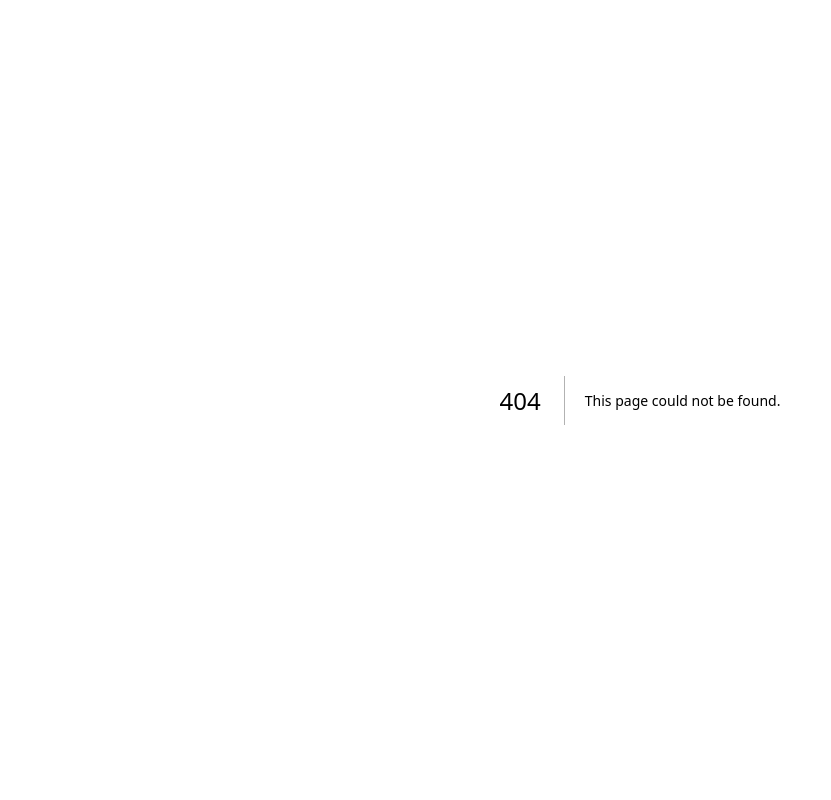
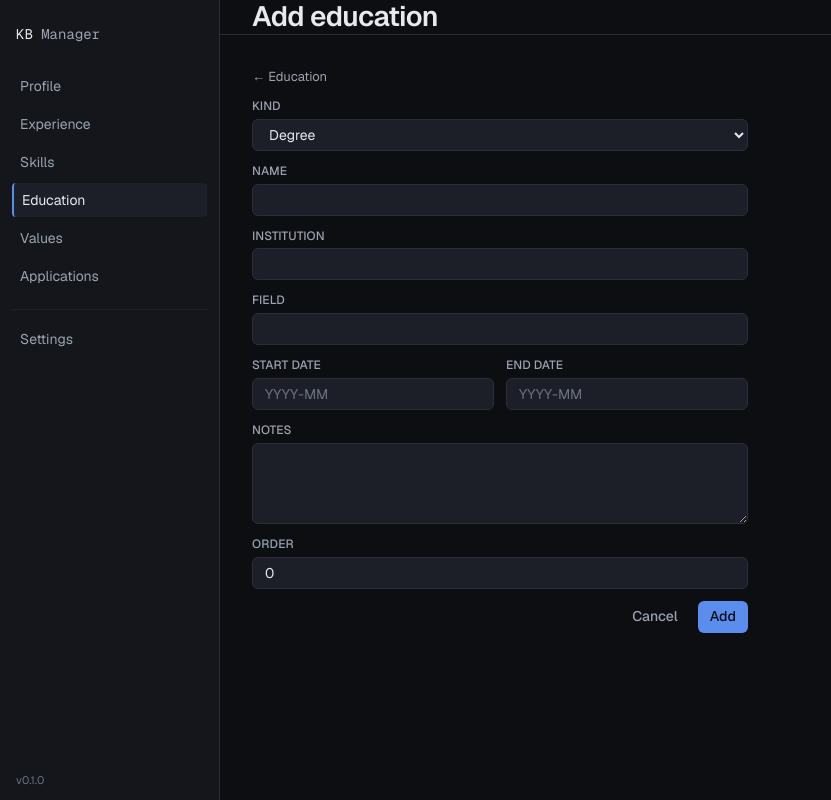
Before and after one commit to gerrit-hpc/cv-template, a Next.js app: page /education/new in a window 1280 px wide. Before the commit this address had no page. Shown: the whole page, without its empty margins (0-831 px from the left). Built offline with nearby package versions, Linux system fonts and the light colour scheme.

Commit message:
phase 3: add Education page (list grouped by kind) + new + form
Co-Authored-By: Claude Sonnet 4.6 <noreply@anthropic.com>

```diff
--- /dev/null
+++ b/app/(shell)/education/education-form.tsx
@@ -0,0 +1,70 @@
+"use client";
+import { useTransition, useState } from "react";
+import { createEducationEntry, updateEducationEntry } from "@/server/actions/education";
+import { Button } from "@/components/ui/button";
+import { FormField } from "@/components/forms/form-field";
+import { FormTextarea } from "@/components/forms/form-textarea";
+import { FormSelect } from "@/components/forms/form-select";
+import { FormDate } from "@/components/forms/form-date";
+import { FormNumber } from "@/components/forms/form-number";
+
+export type EducationEntry = {
+  id: number;
+  kind: "degree" | "certification" | "course";
+  institution: string | null;
+  name: string;
+  field: string | null;
+  startDate: string | null;
+  endDate: string | null;
+  notes: string | null;
+  order: number;
+};
+
+export function EducationForm({
+  entry,
+  onSaved,
+  onCancel,
+}: {
+  entry: EducationEntry | null;
+  onSaved?: () => void;
+  onCancel?: () => void;
+}) {
+  const [pending, start] = useTransition();
+  const [kind, setKind] = useState<EducationEntry["kind"]>(entry?.kind ?? "degree");
+  return (
+    <form
+      action={(fd) =>
+        start(async () => {
+          const r = entry ? await updateEducationEntry(entry.id, fd) : await createEducationEntry(fd);
+          if (r.ok) onSaved?.();
+        })
+      }
+      className="flex flex-col gap-md"
+    >
+      <FormSelect
+        label="Kind"
+        name="kind"
+        value={kind}
+        onChange={(e) => setKind(e.target.value as EducationEntry["kind"])}
+        options={[
+          { value: "degree", label: "Degree" },
+          { value: "certification", label: "Certification" },
+          { value: "course", label: "Course" },
+        ]}
+      />
+      <FormField label="Name" name="name" defaultValue={entry?.name ?? ""} />
+      <FormField label="Institution" name="institution" defaultValue={entry?.institution ?? ""} />
+      {kind === "degree" ? <FormField label="Field" name="field" defaultValue={entry?.field ?? ""} /> : null}
+      <div className="grid grid-cols-2 gap-md">
+        <FormDate label="Start date" name="startDate" defaultValue={entry?.startDate ?? ""} />
+        <FormDate label="End date" name="endDate" defaultValue={entry?.endDate ?? ""} />
+      </div>
+      <FormTextarea label="Notes" name="notes" rows={3} defaultValue={entry?.notes ?? ""} />
+      <FormNumber label="Order" name="order" defaultValue={entry?.order ?? 0} />
+      <div className="flex justify-end gap-sm">
+        {onCancel ? <Button variant="ghost" type="button" onClick={onCancel}>Cancel</Button> : null}
+        <Button type="submit" disabled={pending}>{entry ? "Save" : "Add"}</Button>
+      </div>
+    </form>
+  );
+}
--- /dev/null
+++ b/app/(shell)/education/education-item.tsx
@@ -0,0 +1,25 @@
+"use client";
+import { useState, useTransition } from "react";
+import { deleteEducationEntry } from "@/server/actions/education";
+import { Button } from "@/components/ui/button";
+import { EducationForm, type EducationEntry } from "./education-form";
+
+export function EducationItem({ entry }: { entry: EducationEntry }) {
+  const [editing, setEditing] = useState(false);
+  const [pending, start] = useTransition();
+  if (editing) return <EducationForm entry={entry} onSaved={() => setEditing(false)} onCancel={() => setEditing(false)} />;
+  return (
+    <div className="flex items-start justify-between gap-md">
+      <div>
+        <p className="text-body"><strong>{entry.name}</strong>{entry.institution ? ` — ${entry.institution}` : ""}</p>
+        {entry.field ? <p className="text-small text-text-secondary">{entry.field}</p> : null}
+        <p className="text-small text-text-secondary">{entry.startDate ?? "?"} — {entry.endDate ?? "?"}</p>
+        {entry.notes ? <p className="text-small text-text-secondary">{entry.notes}</p> : null}
+      </div>
+      <div className="flex gap-sm">
+        <Button variant="ghost" onClick={() => setEditing(true)}>Edit</Button>
+        <Button variant="ghost" disabled={pending} onClick={() => start(async () => { await deleteEducationEntry(entry.id); })}>Delete</Button>
+      </div>
+    </div>
+  );
+}
--- /dev/null
+++ b/app/(shell)/education/new/education-form-page.tsx
@@ -0,0 +1,8 @@
+"use client";
+import { useRouter } from "next/navigation";
+import { EducationForm } from "../education-form";
+
+export function EducationFormPage() {
+  const router = useRouter();
+  return <EducationForm entry={null} onSaved={() => router.push("/education" as never)} onCancel={() => router.push("/education" as never)} />;
+}
--- /dev/null
+++ b/app/(shell)/education/new/page.tsx
@@ -0,0 +1,15 @@
+import { Header } from "@/components/navigation/header";
+import { BackLink } from "@/components/navigation/back-link";
+import { EducationFormPage } from "./education-form-page";
+
+export default function NewEducationPage() {
+  return (
+    <>
+      <Header title="Add education" />
+      <div className="p-2xl max-w-[560px] flex flex-col gap-md">
+        <BackLink href="/education" label="Education" />
+        <EducationFormPage />
+      </div>
+    </>
+  );
+}
--- /dev/null
+++ b/app/(shell)/education/page.tsx
@@ -0,0 +1,49 @@
+import Link from "next/link";
+import { db } from "@/server/data/db";
+import { CURRENT_USER_ID } from "@/server/data/current-user";
+import { Header } from "@/components/navigation/header";
+import { Button } from "@/components/ui/button";
+import { Card, CardBody, CardHeader } from "@/components/ui/card";
+import { EmptyState } from "@/components/ui/empty-state";
+import { EducationItem } from "./education-item";
+
+const KIND_LABEL = { degree: "Degrees", certification: "Certifications", course: "Courses" } as const;
+
+export const dynamic = "force-dynamic";
+
+export default async function EducationPage() {
+  const entries = await db.educationEntry.findMany({ // scopeToUser
+    where: { userId: CURRENT_USER_ID },
+    orderBy: [{ kind: "asc" }, { order: "asc" }],
+  });
+  const grouped = entries.reduce<Record<string, typeof entries>>((acc, e) => {
+    (acc[e.kind] ??= []).push(e);
+    return acc;
+  }, {});
+
+  return (
+    <>
+      <Header title="Education" actions={<Link href={"/education/new" as never}><Button>Add education</Button></Link>} />
+      <div className="p-2xl flex flex-col gap-3xl max-w-[720px]">
+        {entries.length === 0 ? (
+          <EmptyState
+            title="No education entries yet"
+            description="Add degrees, certifications, or courses."
+            actions={<Link href={"/education/new" as never}><Button>Add education</Button></Link>}
+          />
+        ) : (
+          (["degree", "certification", "course"] as const).map((k) =>
+            grouped[k]?.length ? (
+              <Card key={k}>
+                <CardHeader title={KIND_LABEL[k]} />
+                <CardBody className="flex flex-col gap-md">
+                  {grouped[k]!.map((e) => <EducationItem key={e.id} entry={e} />)}
+                </CardBody>
+              </Card>
+            ) : null,
+          )
+        )}
+      </div>
+    </>
+  );
+}
```
Also changed, not shown: 2 other files (tests, documents, lock files or other folders).
